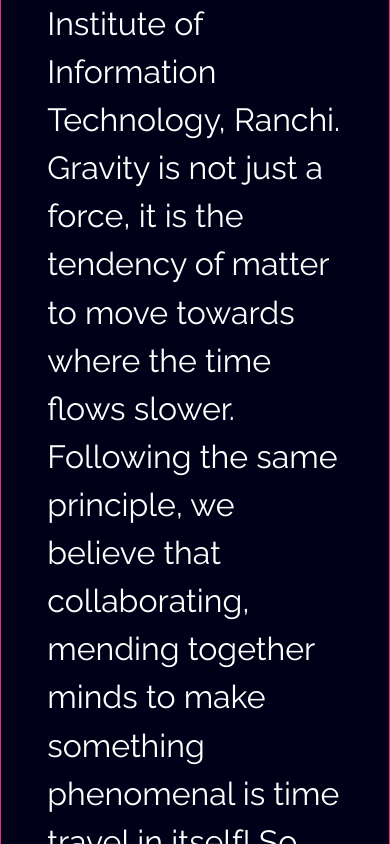
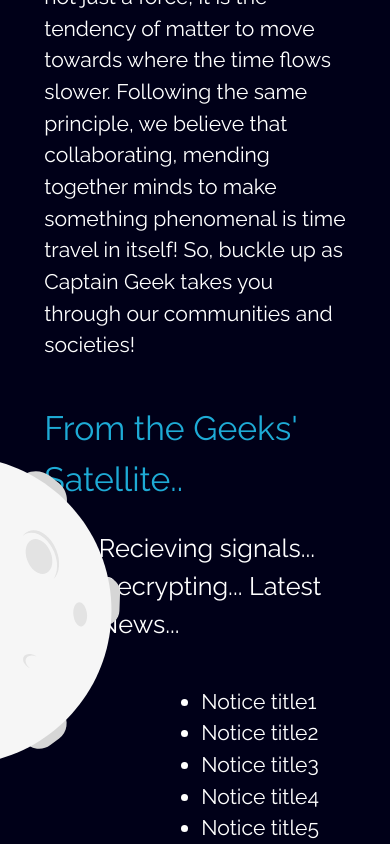
Before and after one commit to houseofgeeks/hg, a React (Create React App) app in the folder client/: page / in a window 390 px wide. Shown: the part 1156-2000 px from the top of the page. Built offline with nearby package versions, Linux system fonts and the light colour scheme.

Commit message:
added mobile view and fixed click through

```diff
--- a/client/src/components/Home/AboutUs/AboutUs.css
+++ b/client/src/components/Home/AboutUs/AboutUs.css
@@ -138,6 +138,7 @@
     border: 1px solid #EE2A7B;
     /* box-sizing: border-box; */
     border-radius: 23px;
+    width: 85vw;
 }
 
 .about-us-section .title {
@@ -164,3 +165,26 @@
     transform: rotate(-90deg);
     height:0;
 }
+
+@media screen and (max-width: 426px) {
+    .about-us-section {
+        border: none;
+    }
+
+    .about-us-section .title {
+        margin-left: 0;
+    }
+
+    .about-us-section .content {
+        color: white;
+        font-size: 2.5vh;
+        margin-left: 0;
+        margin-right: 0;
+        margin-bottom: 5vh;
+    }
+
+    .about-us-section #about-us {
+        height: 0;
+        opacity: 0;
+    }
+}
--- a/client/src/components/Home/AboutUs/Notice/Notice.css
+++ b/client/src/components/Home/AboutUs/Notice/Notice.css
@@ -23,17 +23,25 @@
 }
 
 .notice-section .planet-img {
-    width: 50vw;
+    width: 55vw;
     height: auto;
     position: relative;
-    left: 3vw;
+    left: 0;
+    pointer-events: none;
     bottom: 68vh;
     z-index: 100;
     animation: myOrbit 4s linear infinite;
 }
 
+.notice-section .mobile-planet {
+    height: 0;
+    opacity: 0;
+    pointer-events: none;
+}
+
 .notice-section .union {
     height: 0;
+    pointer-events: none;
 }
 
 .notice-section .union-img {
@@ -48,3 +56,50 @@
     from { transform: rotate(0deg) translateX(3.5px) rotate(0deg); }
     to   { transform: rotate(360deg) translateX(3.5px) rotate(-360deg); }
 }
+
+@media screen and (max-width: 426px) {
+
+    .notice-section .union-img {
+        opacity: 0;
+        pointer-events: none;
+    }
+
+    .notice-section .planet {
+        opacity: 0;
+        pointer-events: none;
+    }
+
+    .notice-section .mobile-planet {
+        height: 0;
+        opacity: 1;
+        pointer-events: none;
+    }
+
+    .notice-section .mobile-planet-img {
+        position: relative;
+        bottom: 80vh;
+        right: 13vw;
+    }
+
+    .notice-section .notice-title {
+        color: #1EABD6;
+        font-size: 4vh;
+        margin-left: 0;
+        width: 80vw;
+    }
+
+    .notice-section .notice-content .title {
+        color: white;
+        font-size: 3vh;
+        margin-left: 14vw;
+        margin-top: 3vh;
+    }
+
+    .notice-section .notice-content .notice-list {
+        color: white;
+        font-size: 2.5vh;
+        margin-left: 30vw;
+        margin-bottom: 15vh;
+    }
+
+}
--- a/client/src/components/Home/AboutUs/Notice/Notice.js
+++ b/client/src/components/Home/AboutUs/Notice/Notice.js
@@ -2,9 +2,7 @@ import React from 'react';
 import 'bootstrap/dist/css/bootstrap.min.css';
 import planet from './planet.svg';
 import union from './union.svg';
-// import ellipse1 from './Ellipse 1.svg';
-// import ellipse2 from './Ellipse 2.svg';
-// import line from './Rectangle 1.svg';
+import mobilePlanet from './mobile-planet.svg';
 import './Notice.css';
 
 function Notice() {
@@ -15,8 +13,8 @@ function Notice() {
         </div>
         <div className="notice-content">
           <div className="title">
-            Recieving signals... <span className="decrypting">Decrypting...</span>
-            <span className="latest-news">Latest News...</span>
+            Recieving signals... <span className="decrypting"> Decrypting...</span>
+            <span className="latest-news"> Latest News...</span>
           </div>
           <div className="notice-list">
             <ul>
@@ -32,6 +30,9 @@ function Notice() {
         <div className="planet">
           <img src={planet} className="planet-img" alt="planet" />
         </div>
+        <div className="mobile-planet">
+          <img src={mobilePlanet} className="mobile-planet-img" alt="mobile planet" />
+        </div>
         <div className="union">
           <img src={union} className="union-img" alt="union"/>
         </div>
--- a/client/src/components/Home/LandingPage/LandingPage.css
+++ b/client/src/components/Home/LandingPage/LandingPage.css
@@ -5,6 +5,7 @@
       background-position: left top, right top, center;
       background-repeat: no-repeat, no-repeat, no-repeat;
       height: 95vh;
+      pointer-events: none;
       overflow: hidden;
       margin-bottom: 40px;
 }
@@ -13,6 +14,7 @@
       height: auto;
       width: 75%;
       text-align: center;
+      pointer-events: none;
       /* margin-bottom: 10vh; */
 }
 
@@ -33,6 +35,7 @@
       height: 0;
       width: 96vw;
       align-items: center;
+      pointer-events: none;
       align-content: center;
       text-align: center;
 }
@@ -40,6 +43,7 @@
 .landing-page-section .surface-img {
       height: auto;
       width: 99.6vw;
+      pointer-events: none;
       margin: 0px;
       padding: 0px;
       z-index: 0;
@@ -48,6 +52,7 @@
 .landing-page-section .surface {
       position: absolute;
       bottom: -40vh;
+      pointer-events: none;
       animation-name: surface-animation;
       animation-delay: 1.5s;
       animation-duration: 2s;
@@ -57,12 +62,14 @@
 
 .landing-page-section .astronaut {
       height: 0px;
+      pointer-events: none;
 }
 
 .landing-page-section .astronaut-img {
       height: 25vh;
       width: auto;
       position: absolute;
+      pointer-events: none;
       left: 40vw;
       bottom: 110vh;
       z-index: 200;
@@ -76,6 +83,7 @@
       height: auto;
       width: auto;
       position: absolute;
+      pointer-events: none;
       left: 40vw;
       bottom: 6vh;
       opacity: 0;
@@ -147,6 +155,7 @@
             height: auto;
             width: 100%;
             text-align: center;
+            pointer-events: none;
             /* margin-bottom: 10vh; */
       }
 
@@ -167,11 +176,13 @@
             background-image: url("hglogo.svg"), url("planet.svg"), url("stars.svg");
             background-attachment: fixed, fixed;
             background-size: 25vw, 50vw, cover;
+            pointer-events: none;
             background-position: left top, right top, center;
             background-repeat: no-repeat, no-repeat, no-repeat;
             height: 93vh;
       }
       .landing-page-section .astronaut-shadow-img {
             width: 27px;
+            pointer-events: none;
       }
 }
```
Also changed, not shown: client/src/components/Home/AboutUs/Notice/mobile-planet.svg (added), client/src/components/Home/AboutUs/Notice/union.svg.
